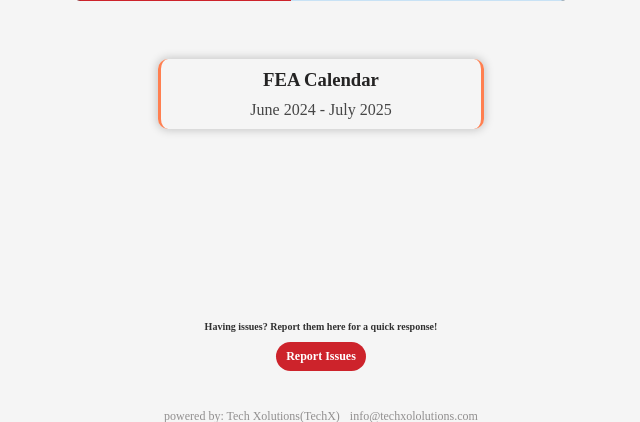
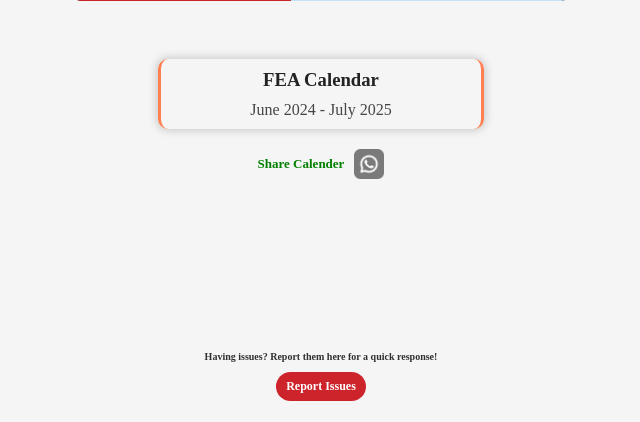
Before and after one commit to Tmazst/FEA-RUMS, a Flask app: page / in a window 1280 px wide. Shown: the part 985-1407 px from the top of the page, without its empty margins (319-959 px from the left). Run offline with Flask 3, Linux system fonts and the light colour scheme; some libraries are stand-ins or nearby versions; some web fonts are replaced.

Commit message:
zone fixed

```diff
--- a/app.py
+++ b/app.py
@@ -1,6 +1,7 @@
 
 from flask import Flask,render_template,url_for,redirect,request,flash,jsonify,session,send_file
 from flask_login import login_user, LoginManager,current_user,logout_user, login_required
+from urllib.parse import quote
 from Forms import *
 from models import *
 from flask_bcrypt import Bcrypt
@@ -246,11 +247,24 @@ def home():
     return render_template("index.html", event_details=event_details)
 
 
-
-@app.route('/download/<filename>')
+@app.route('/share_image/<img_share>')
+def share_image(img_share):
+    # Name of your image and its path
+    image_name = img_share
+    image_path = os.path.join('images', image_name)  # Relative path from the static folder
+    image_url = url_for('static', filename=image_path, _external=True)  # Full URL to the image
+
+    # WhatsApp message with the image URL
+    message = f"Check out this image from FEA: {image_url}"
+    whatsapp_link = f"https://wa.me/?text={quote(message)}"
+
+    return render_template('share_image.html', whatsapp_link=whatsapp_link, image_url=image_url)
+
+
+@app.route('/download_file/<filename>')
 def download_file(filename):
     # This serves the file for download
-    return send_file(os.path.join(app.static_folder, filename), as_attachment=True)
+    return send_file(os.path.join(app.static_folder,'images', filename), as_attachment=True)
 
 
 #Admins Opening & Closing Registrations
--- a/static/css/styles.css
+++ b/static/css/styles.css
@@ -767,6 +767,10 @@ overflow:scroll;
 
 h1,h2,h3,h4,h5{
     color:rgb(61, 61, 61)
+}
+
+.cursor:hover{
+    cursor:pointer
 }
 
 .engraving-ideas::-webkit-scrollbar-thumb {
--- a/templates/index.html
+++ b/templates/index.html
@@ -34,10 +34,15 @@
         <a href="/user_registration_form"><img class="poster-img" src="static/images/poster.png" /></a>
 
     </div>
-    <div style="margin: 5px auto;"><a href="https://wa.me/?text={{ url_for('static', filename='images/poster.png', _external=True) }}"
+    <div style="margin: 5px auto;gap:20px" class="general-flex">
+        <a href="https://wa.me/?text={{ url_for('static', filename='images/poster.png', _external=True) }}"
        target="_blank">
-        Share on WhatsApp
-    </a></div>
+       <img style="height:30px;opacity: 0.5;" src="static\icons\share.png">
+    </a>
+    <a href="{{ url_for('download_file', filename='poster.png') }}">
+        <img style="height:30px;opacity: 0.5;" src="static\icons\downloads.png">
+    </a>
+    </div>
     <br><br>
     {% endif %}
 
@@ -60,6 +65,8 @@
     </div><br>
     <a href="/fea_calender"><div style="margin:20px auto;color:rgb(70, 70, 70)" class="calender gen-flex-col shadow">
         <h3 style="margin: 0;color:rgb(36, 35, 35)">FEA Calendar</h3><span>June 2024 - July 2025</span></div></a>
+        <div style="margin: 0 auto" class="general-flex cursor">
+            <span style="color:green;font-weight:600;font-size: 13px;">Share Calender</span><img style="height:30px" src="static/icons/whatsapp-icon.png" /></div>
     <br>
 
 
```
